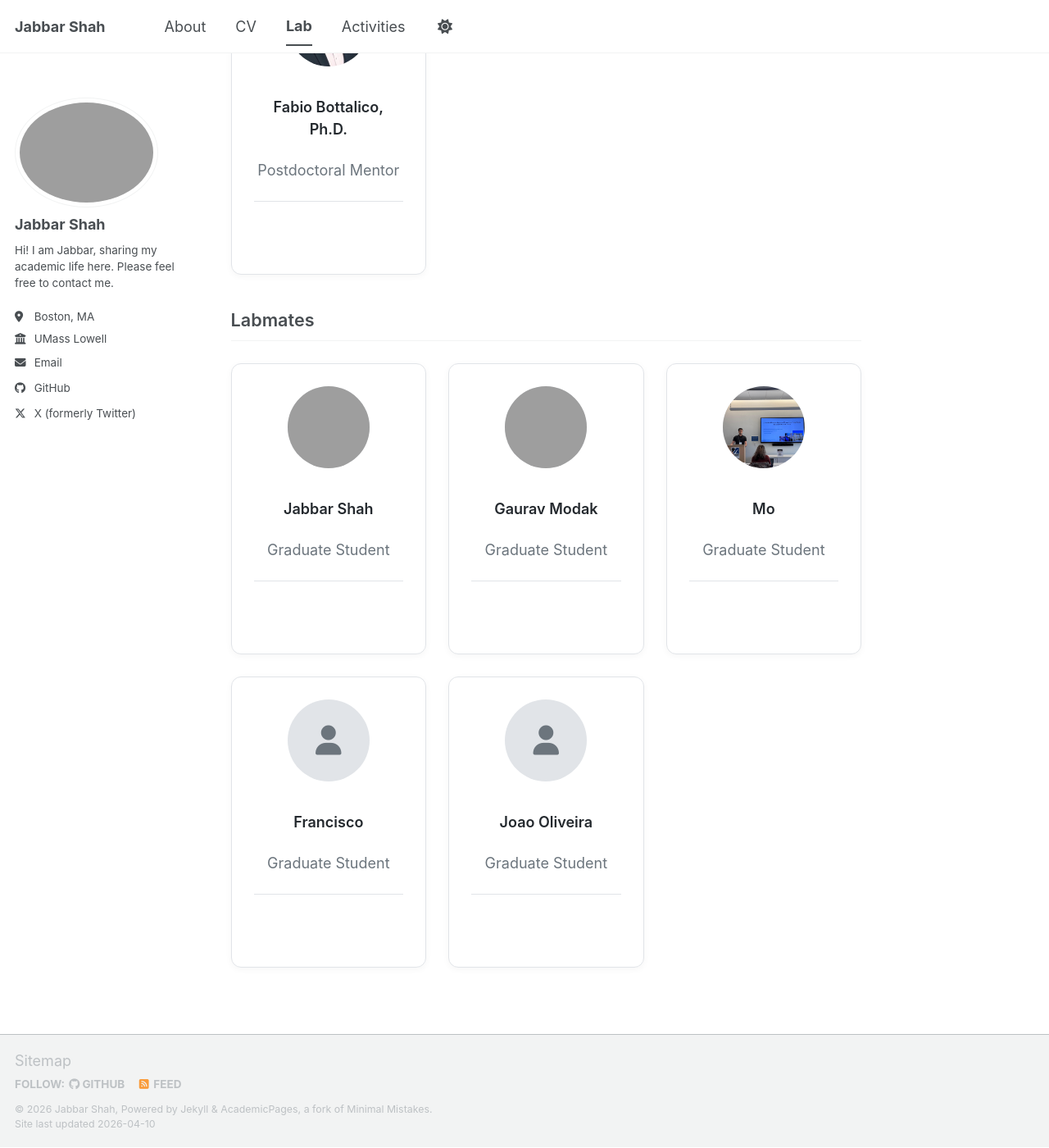
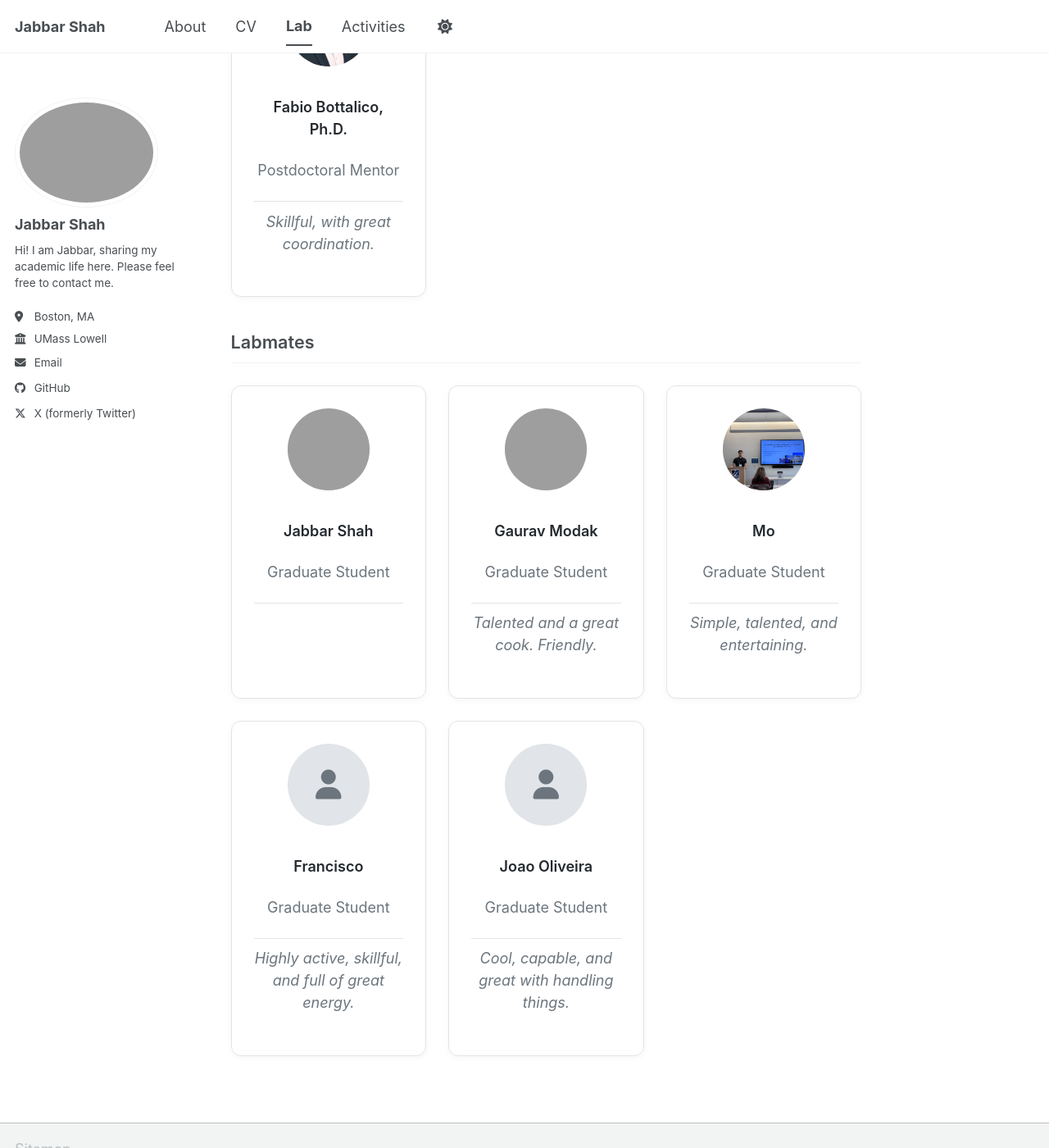
Before and after one commit to sjabbarshah/sjabbarshah.github.io, a Jekyll site: the page built from _pages/lab.md, in a window 1280 px wide and 1400 px high, scrolled down 869 px, cut to the strip 0-1400 px from the top of the window. Shown: the whole strip at 82% size. Built offline with Jekyll 4.4.1, drawn with Linux system fonts in a browser that asks for light colours; a script bundle is joined from its source files by our own code; library files that are not in the unit come from our copies; grey boxes are pictures that could not be loaded.

Commit message:
Add personal comments for all lab members

```diff
--- a/_pages/lab.md
+++ b/_pages/lab.md
@@ -107,7 +107,7 @@ author_profile: true
     <div class="lab-card__avatar"><img src="/images/fabio.jpeg" alt="Fabio Bottalico, Ph.D."></div>
     <p class="lab-card__name"><a href="https://www.linkedin.com/in/fabio-bottalico/" target="_blank">Fabio Bottalico, Ph.D.</a></p>
     <p class="lab-card__role">Postdoctoral Mentor</p>
-    <p class="lab-card__comment">&nbsp;</p>
+    <p class="lab-card__comment">Skillful, with great coordination.</p>
   </div>
 </div>
 
@@ -123,24 +123,24 @@ author_profile: true
     <div class="lab-card__avatar"><img src="/images/gaurav.jpeg" alt="Gaurav Modak"></div>
     <p class="lab-card__name"><a href="https://www.linkedin.com/in/gaurav0123/" target="_blank">Gaurav Modak</a></p>
     <p class="lab-card__role">Graduate Student</p>
-    <p class="lab-card__comment">&nbsp;</p>
+    <p class="lab-card__comment">Talented and a great cook. Friendly.</p>
   </div>
   <div class="lab-card">
     <div class="lab-card__avatar"><img src="/images/mo.jpg" alt="Mo"></div>
     <p class="lab-card__name">Mo</p>
     <p class="lab-card__role">Graduate Student</p>
-    <p class="lab-card__comment">&nbsp;</p>
+    <p class="lab-card__comment">Simple, talented, and entertaining.</p>
   </div>
   <div class="lab-card">
     <div class="lab-card__avatar"><i class="fa fa-user"></i></div>
     <p class="lab-card__name">Francisco</p>
     <p class="lab-card__role">Graduate Student</p>
-    <p class="lab-card__comment">&nbsp;</p>
+    <p class="lab-card__comment">Highly active, skillful, and full of great energy.</p>
   </div>
   <div class="lab-card">
     <div class="lab-card__avatar"><i class="fa fa-user"></i></div>
     <p class="lab-card__name">Joao Oliveira</p>
     <p class="lab-card__role">Graduate Student</p>
-    <p class="lab-card__comment">&nbsp;</p>
+    <p class="lab-card__comment">Cool, capable, and great with handling things.</p>
   </div>
 </div>
```
